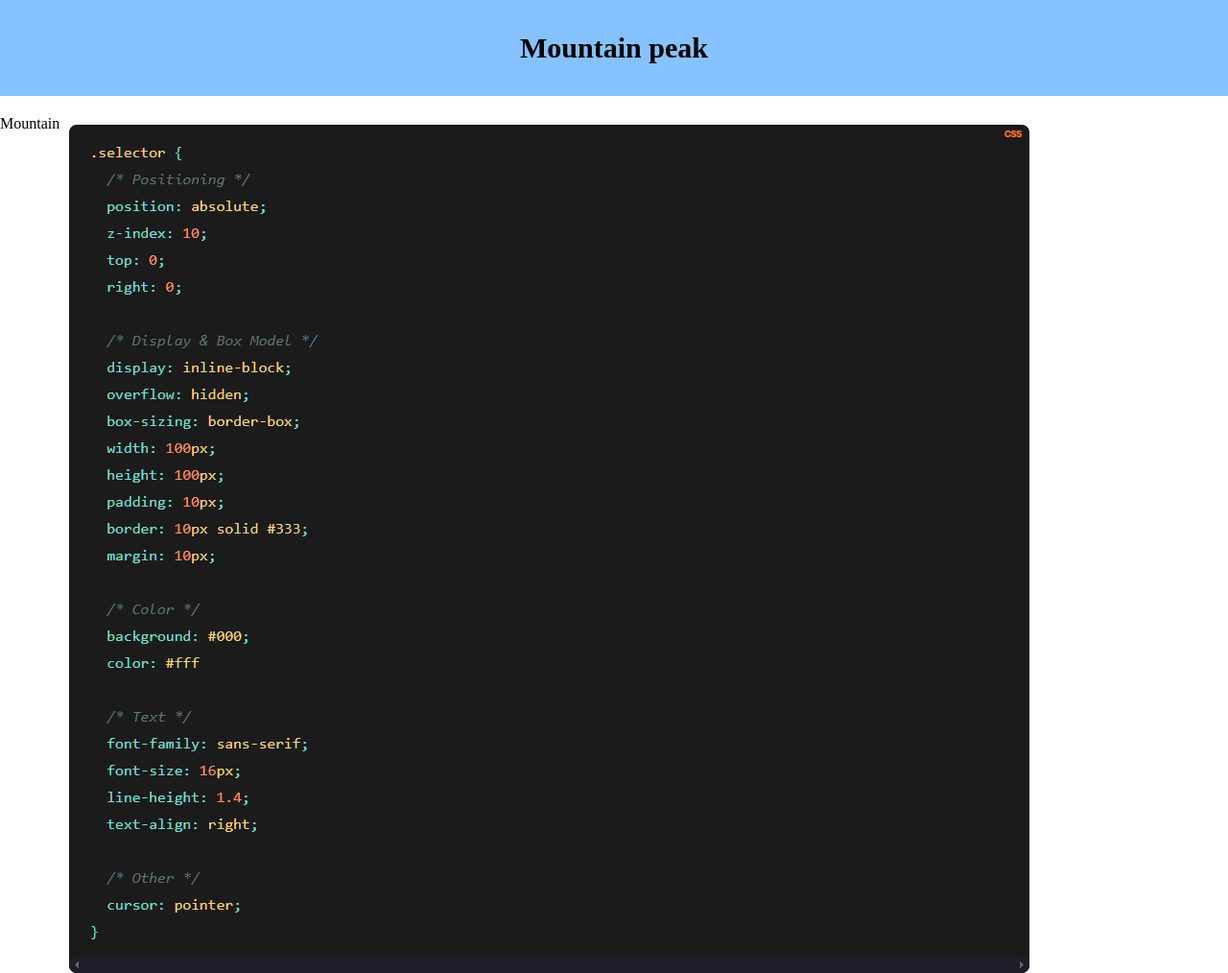
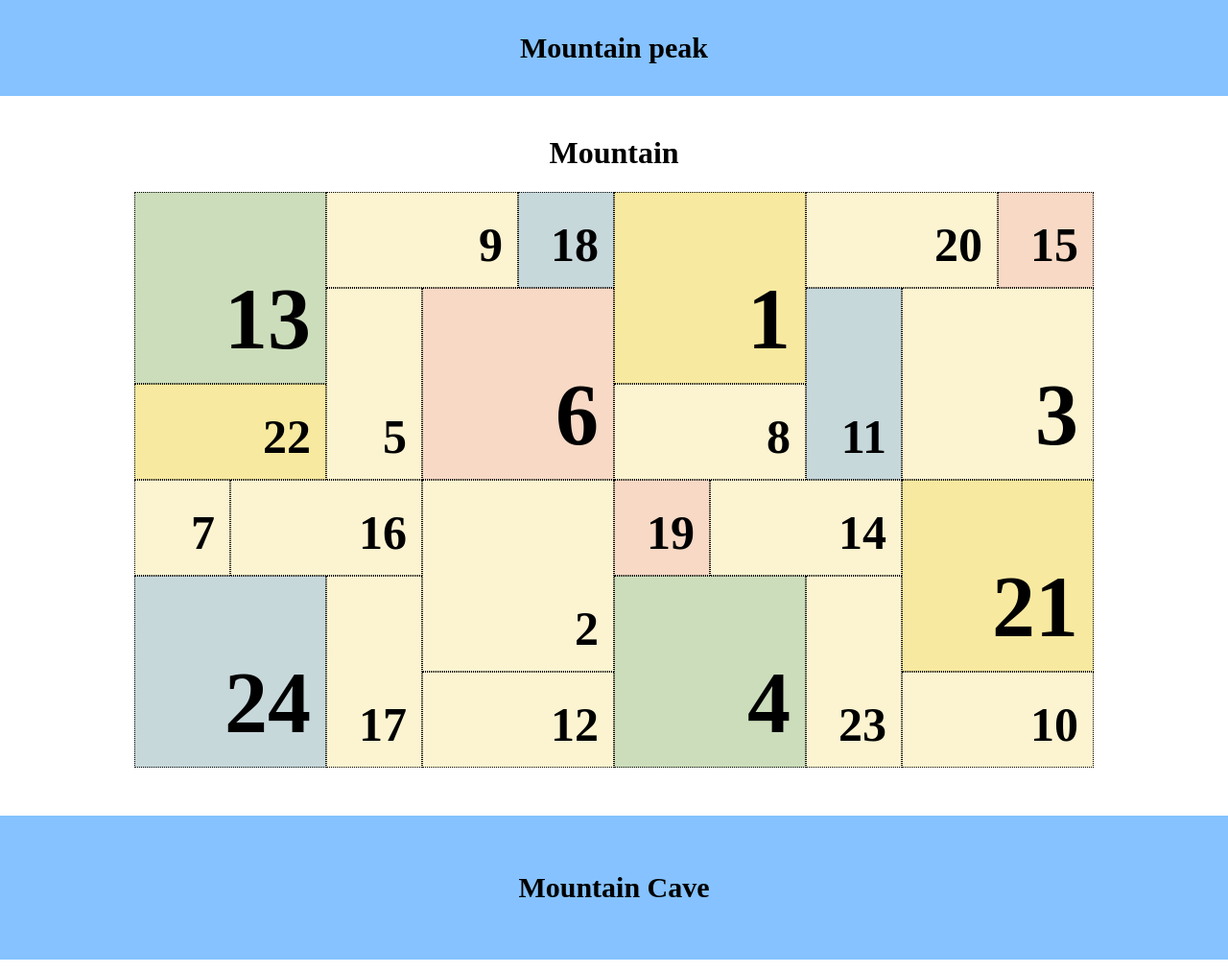
Before and after one commit to stiKendz/gridFlexRep, a plain HTML site: page grids/project-2/index.html in a window 1280 px wide. Shown: the top 1014 px of the page at 96% size. Drawn offline with Linux system fonts and the light colour scheme.

Commit message:
сделал основную часть макета, позже доработаю подвал и шапку страницы

```diff
--- a/grids/project-2/index.html
+++ b/grids/project-2/index.html
@@ -11,12 +11,38 @@
         Mountain peak
     </header>
     <div class="main">
-        Mountain
-        <div class="test-iamges-container">
+        <h1>Mountain</h1>
+        <!-- <div class="test-iamges-container">
             <img src="images/порядок-css.PNG">
             <img src="images/порядок-css.PNG">
             <img src="images/порядок-css.PNG">
             <img src="images/порядок-css.PNG">
+        </div> -->
+        <div class="training-grid-container">
+            <div class="grid-item big-item-1 yellow">1</div>
+            <div class="grid-item big-item-2 like-background">2</div>
+            <div class="grid-item big-item-3 like-background">3</div>
+            <div class="grid-item big-item-4 green">4</div>
+            <div class="grid-item half-big-item-5 like-background">5</div>
+            <div class="grid-item big-item-6 red">6</div>
+            <div class="grid-item small-item-7 like-background">7</div>
+            <div class="grid-item half-big-item-8 like-background">8</div>
+            <div class="grid-item half-big-item-9 like-background">9</div>
+            <div class="grid-item half-big-item-10 like-background">10</div>
+            <div class="grid-item half-big-item-11 blue">11</div>
+            <div class="grid-item half-big-item-12 like-background">12</div>
+            <div class="grid-item big-item-13 green">13</div>
+            <div class="grid-item half-big-item-14 like-background">14</div>
+            <div class="grid-item small-item-15 red">15</div>
+            <div class="grid-item half-big-item-16 like-background">16</div>
+            <div class="grid-item half-big-item-17 like-background">17</div>
+            <div class="grid-item small-item-18 blue">18</div>
+            <div class="grid-item small-item-19 red">19</div>
+            <div class="grid-item half-big-item-20 like-background">20</div>
+            <div class="grid-item big-item-21 yellow">21</div>
+            <div class="grid-item half-big-item-22 yellow">22</div>
+            <div class="grid-item half-big-item-23 like-background">23</div>
+            <div class="grid-item big-item-24 blue">24</div>
         </div>
     </div>
     <footer>
--- a/grids/project-2/styles/style.css
+++ b/grids/project-2/styles/style.css
@@ -32,6 +32,8 @@ header {
 
 .main {
     display: flex;
+    flex-direction: column;
+    align-items: center;
     flex-grow: 1;
     width: 100%;
     margin-top: 120px;
@@ -42,6 +44,167 @@ header {
     flex-wrap: wrap;
 }
 
+.training-grid-container {
+    display: grid;
+    grid-template-rows: repeat(6, 100px);
+    grid-template-columns: repeat(10, 100px);
+
+    background-color: #FCF4D1;
+}
+
+.grid-item {
+    display: flex;
+    align-items: end;
+    justify-content: end;
+    padding: 0px 15px 15px 0px;
+
+    border: 1px dotted black;
+
+    font-weight: 900;
+}
+
+/* левая часть прямоугольника */
+.big-item-13 {
+    grid-area: 1/1/3/3;
+    font-size: 90px;
+}
+
+.half-big-item-22 {
+    grid-area: 3/1/3/3;
+    font-size: 50px;
+}
+
+.small-item-7 {
+    grid-area: 4/1/4/1;
+    font-size: 50px;
+}
+
+.big-item-24 {
+    grid-area: 5/1/7/3;
+    font-size: 90px;
+}
+
+.half-big-item-9 {
+    grid-area: 1/3/1/5;
+    font-size: 50px;
+}
+
+.half-big-item-5 {
+    grid-area: 2/3/4/3;
+    font-size: 50px;
+}
+
+.half-big-item-16 {
+    grid-area: 4/2/4/4;
+    font-size: 50px;
+}
+
+.half-big-item-17 {
+    grid-area: 5/3/7/3;
+    font-size: 50px;
+}
+
+.small-item-18 {
+    grid-area: 1/5/1/5;
+    font-size: 50px;
+}
+
+.big-item-6 {
+    grid-area: 2/4/4/6;
+    font-size: 90px;
+}
+
+.big-item-2 {
+    grid-area: 4/4/6/6;
+    font-size: 50px;
+}
+
+.half-big-item-12 {
+    grid-area: 6/4/7/6;
+    font-size: 50px;
+}
+
+/* правая часть прямоугольника */
+.big-item-1 {
+    grid-area: 1/6/3/8;
+    font-size: 90px;
+}
+
+.half-big-item-8 {
+    grid-area: 3/6/3/8;
+    font-size: 50px;
+}
+
+.small-item-19 {
+    grid-area: 4/6/4/7;
+    font-size: 50px;
+}
+
+.big-item-4 {
+    grid-area: 5/6/7/8;
+    font-size: 90px;
+}
+
+.half-big-item-20 {
+    grid-area: 1/8/1/10;
+    font-size: 50px;
+}
+
+.half-big-item-11 {
+    grid-area: 2/8/4/9;
+    font-size: 50px;
+}
+
+.half-big-item-14 {
+    grid-area: 4/7/5/9;
+    font-size: 50px;
+}
+
+.half-big-item-23 {
+    grid-area: 5/8/7/9;
+    font-size: 50px;
+}
+
+.small-item-15 {
+    grid-area: 1/10/2/11;
+    font-size: 50px;
+}
+
+.big-item-3 {
+    grid-area: 2/9/4/11;
+    font-size: 90px;
+}
+
+.big-item-21 {
+    grid-area: 4/9/6/11;
+    font-size: 90px;
+}
+
+.half-big-item-10 {
+    grid-area: 6/9/7/11;
+    font-size: 50px;
+}
+/* цвета */
+.yellow {
+    background-color: #F8E9A0;
+}
+
+.red {
+    background-color: #F7D9C5;
+}
+
+.blue {
+    background-color: #C7D8DB;
+}
+
+.green {
+    background-color: #CCDDBB;
+}
+
+.like-background {
+    background-color: #FCF4D1;
+}
+
 footer {
     display: flex;
     justify-content: center;
@@ -49,6 +212,7 @@ footer {
     flex-grow: 0;
     width: 100vw;
     height: 150px;
+    margin-top: 50px;
 
     background-color: #85c2ff;
     font-size: 30px;
```
Also changed, not shown: grids/project-2/images/layout.PNG (added).
